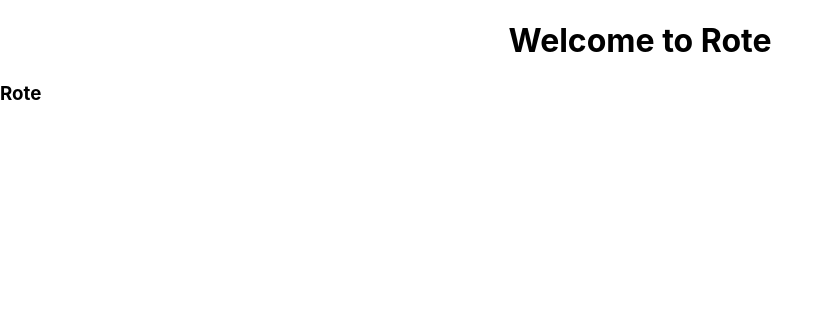
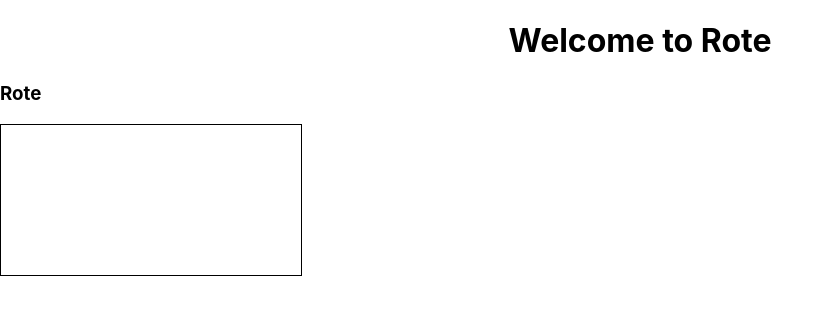
Before and after one commit to seagrendaniel/Rote, a React (Create React App) app: page / in a window 1280 px wide. Shown: the top 314 px of the page, without its empty margins (0-834 px from the left). Built offline with nearby package versions, Linux system fonts and the light colour scheme.

Commit message:
refactor code to have separate Game Window for canvas manipulation

```diff
--- /dev/null
+++ b/src/components/GameWindow/GameWindow.css
@@ -0,0 +1,3 @@
+.game-window {
+    border: 1px solid black;
+}
--- /dev/null
+++ b/src/components/GameWindow/GameWindow.jsx
@@ -0,0 +1,16 @@
+import React, {Component} from 'react';
+
+import './GameWindow.css';
+
+class GameWindow extends Component {
+
+    render() {
+        return (
+            <div>
+                <canvas ref="canvas" className="game-window"></canvas>
+            </div>
+        )
+    }
+}
+
+export default GameWindow;
--- a/src/index.js
+++ b/src/index.js
@@ -2,7 +2,7 @@ import React from 'react';
 import ReactDOM from 'react-dom';
 import { BrowserRouter as Router, Route } from 'react-router-dom';
 import './index.css';
-import App from './pages/App/App';
+import App from './pages/App/App.jsx';
 import * as serviceWorker from './serviceWorker';
 
 ReactDOM.render(
--- a/src/pages/GamePage/GamePage.jsx
+++ b/src/pages/GamePage/GamePage.jsx
@@ -1,9 +1,11 @@
 import React from 'react';
 import { Link } from 'react-router-dom';
+import GameWindow from '../../components/GameWindow/GameWindow';
 
 import './GamePage.css';
 
 const GamePage = (props) => {
+
     return (
         <>
         <h1 className="title"> Welcome to Rote </h1>
@@ -12,9 +14,7 @@ const GamePage = (props) => {
                 <h3> Rote </h3>
             </div>
             <div>
-                <canvas>
-                    {/* Canvas Area here*/}
-                </canvas>
+                <GameWindow />
             </div>
         </div>
         </>
```
